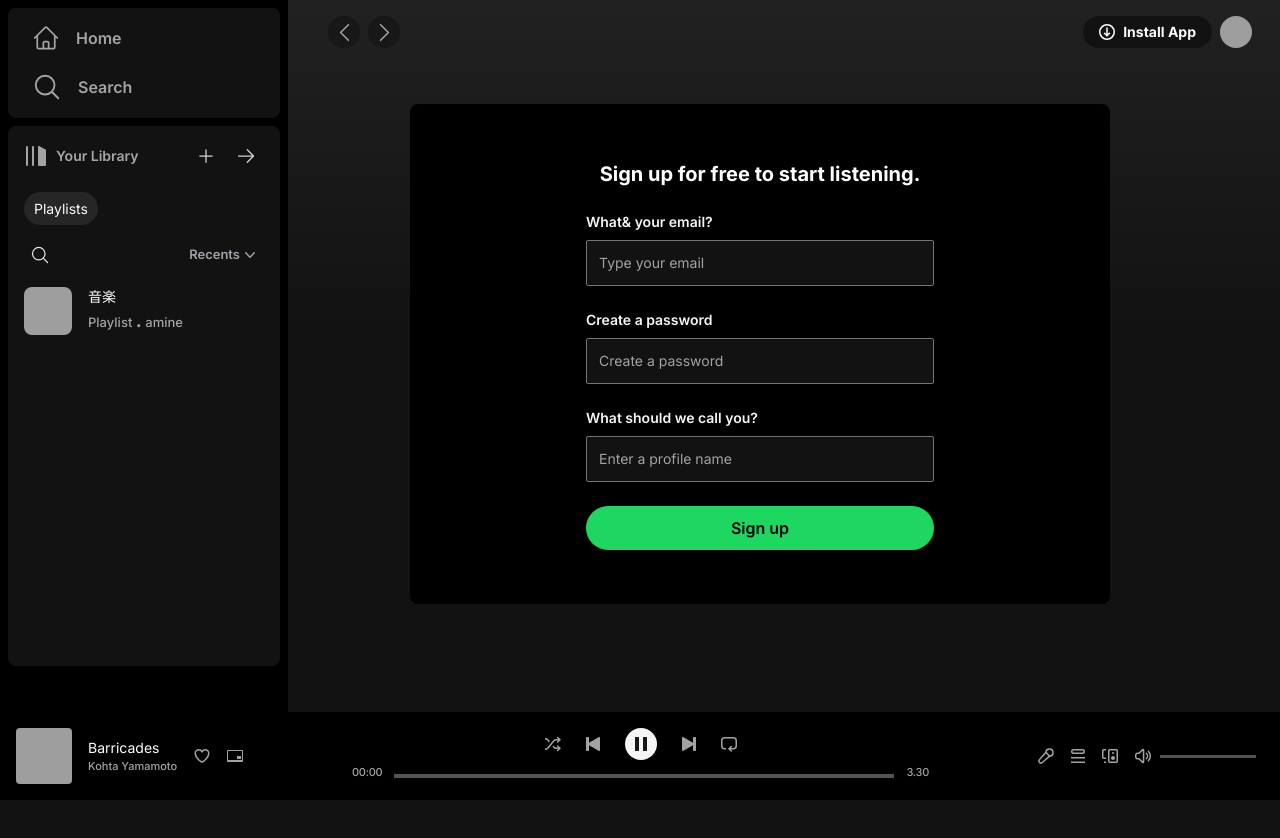
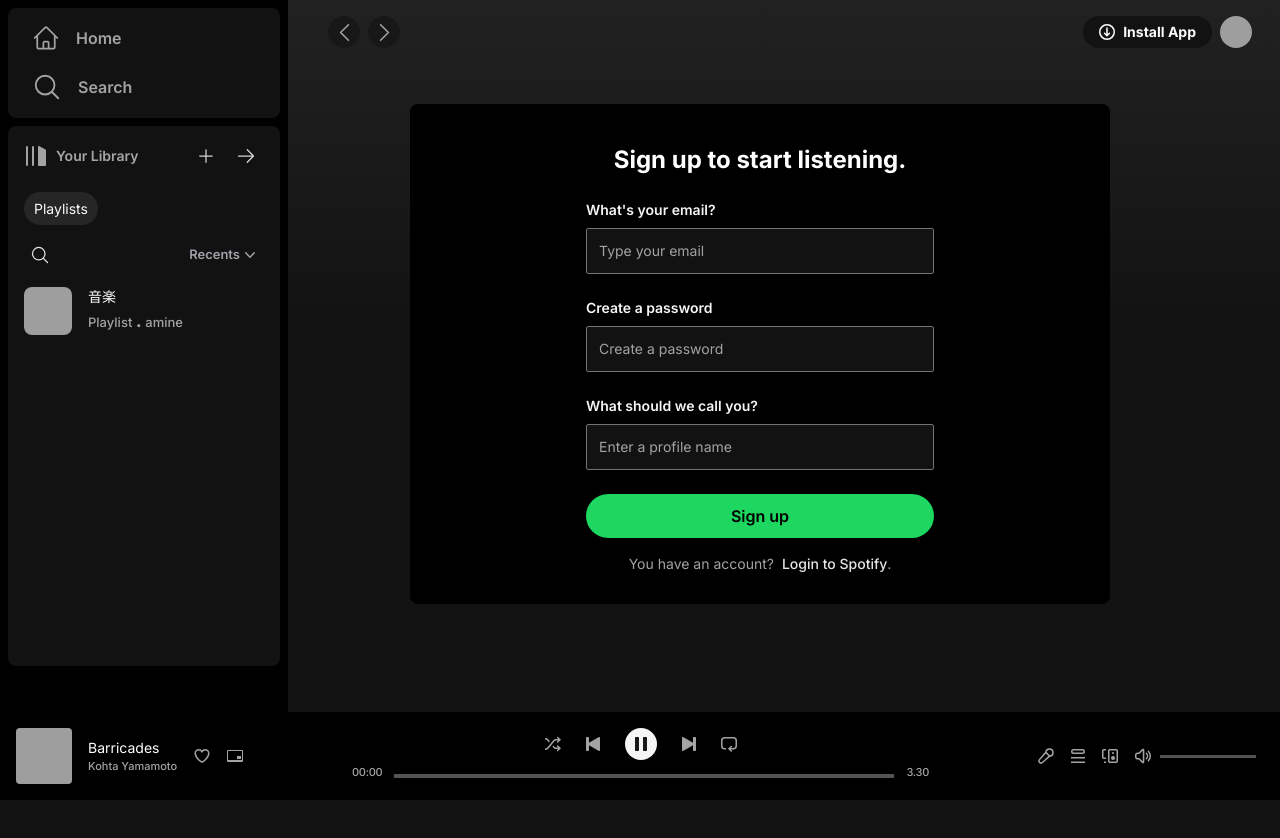
Before and after one commit to amine-tayani/spotify-cl, a Next.js app: page /signup in a window 1280 px wide. Shown: the top 838 px of the page. Built offline with nearby package versions, Linux system fonts and the light colour scheme; grey boxes are pictures that could not be loaded.

Commit message:
finish auth page Layouts

```diff
--- a/src/app/(auth)/login/page.tsx
+++ b/src/app/(auth)/login/page.tsx
@@ -1,5 +1,5 @@
+import Link from "next/link";
 import { Metadata } from "next";
-import Link from "next/link";
 
 export const metadata: Metadata = {
   title: "Login",
@@ -9,7 +9,7 @@
 export default function LoginPage() {
   return (
     <form className="mx-20">
-      <h1 className="text-4xl text-center font-bold text-white my-6">
+      <h1 className="text-4xl text-center font-bold text-white mb-6 mt-4">
         Log in to Spotify
       </h1>
       <div className="mb-6">
@@ -70,6 +70,16 @@
       >
         Log In
       </button>
+      <p className="mt-4 text-sm text-center text-neutral-400">
+        Don{`'`}t have an account?
+        <Link
+          href="/signup"
+          className="font-medium hover:underline text-neutral-200 ml-2"
+        >
+          Sign up for Spotify
+        </Link>
+        .
+      </p>
     </form>
   );
 }
--- a/src/app/(auth)/signup/page.tsx
+++ b/src/app/(auth)/signup/page.tsx
@@ -9,8 +9,8 @@
 export default function SignupPage() {
   return (
     <form className="mx-20">
-      <h1 className="text-xl text-center font-bold text-white my-6">
-        Sign up for free to start listening.
+      <h1 className="text-2xl text-center font-bold text-white mb-6 mt-2">
+        Sign up to start listening.
       </h1>
 
       <div className="mb-6">
@@ -18,7 +18,7 @@
           htmlFor="email"
           className="block mb-2 text-sm font-semibold text-neutral-100"
         >
-          What& your email?
+          What{`'s`} your email?
         </label>
         <input
           type="email"
@@ -50,6 +50,7 @@
         >
           What should we call you?
         </label>
+
         <input
           type="password"
           id="password"
@@ -65,6 +66,16 @@
       >
         Sign up
       </button>
+      <p className="mt-4 text-sm text-center text-neutral-400">
+        You have an account?
+        <Link
+          href="/login"
+          className="font-medium hover:underline text-neutral-200 ml-2"
+        >
+          Login to Spotify
+        </Link>
+        .
+      </p>
     </form>
   );
 }
```
Also changed, not shown: 1 other file (tests, documents, lock files or other folders).
